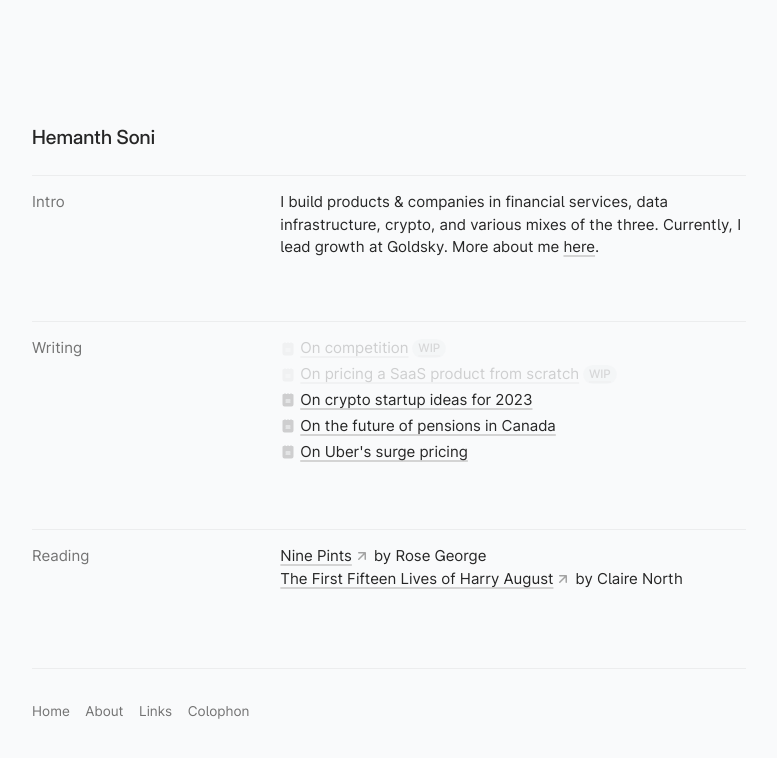
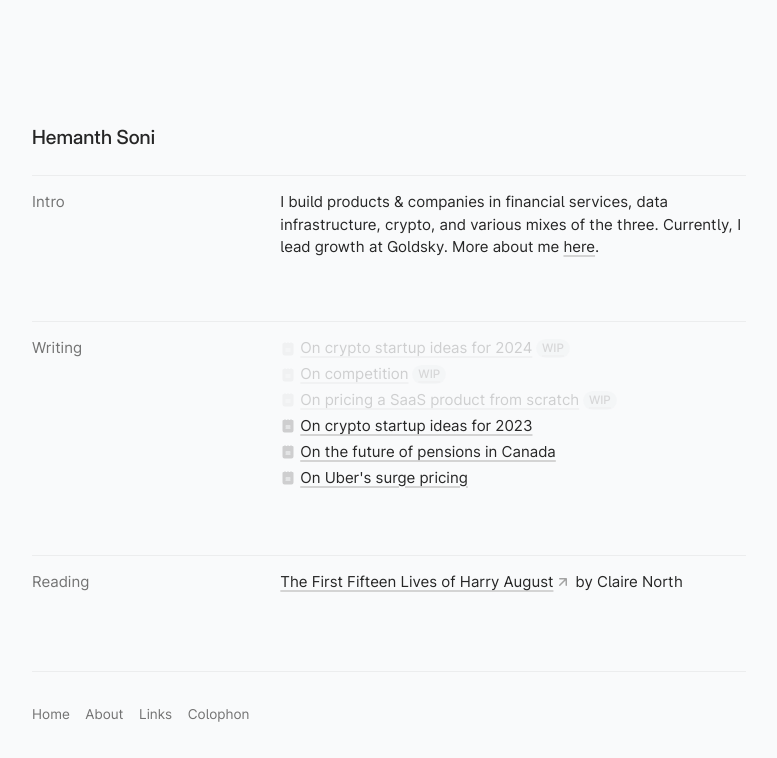
Before and after one commit to hemaaanth/site, a Next.js app: page / in a window 1280 px wide. Shown: the top 758 px of the page, without its empty margins (251-1028 px from the left). Built offline with nearby package versions, Linux system fonts and the light colour scheme; what tailwindcss-touch would draw is missing.

Commit message:
new blogpost stub and changed reading list

```diff
--- a/components/Home/Writing.tsx
+++ b/components/Home/Writing.tsx
@@ -12,6 +12,17 @@ export default function Writing() {
       </dt>
       <dd className="list-content">
         <div className="pb-2 last-of-type:pb-0">
+        <div>
+            <Link
+              href="#"
+              className="opacity-20 dark:opacity-20 link inline-flex items-center gap-1"
+            >
+              <div className="opacity-20 dark:opacity-30">
+                <NoteIcon size={16} />
+              </div>
+              On crypto startup ideas for 2024<Badge>WIP</Badge>
+            </Link>
+          </div>
         <div>
             <Link
               href="#"
--- a/pages/index.tsx
+++ b/pages/index.tsx
@@ -36,7 +36,6 @@ export default function Home() {
             </h3>
           </dt>
           <dd className="list-content">
-          <div><LinkExternal href="https://literal.club/book/nine-pints-rmlbu">Nine Pints</LinkExternal> by Rose George</div>
           <div><LinkExternal href="https://literal.club/book/the-first-fifteen-lives-of-harry-august-d9bij">The First Fifteen Lives of Harry August
 </LinkExternal> by Claire North</div>
           </dd>
```
